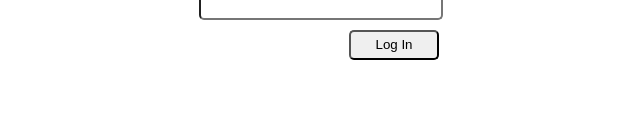
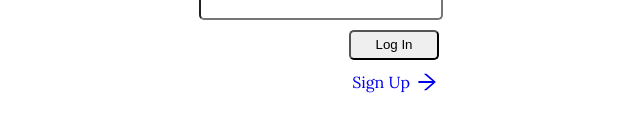
Before and after one commit to Choharim/dog-food, a React (Create React App) app: page /#/ in a window 1280 px wide. Shown: the part 436-568 px from the top of the page, without its empty margins (321-961 px from the left). Built offline with nearby package versions, Linux system fonts and the light colour scheme.

Commit message:
Add logInPage

```diff
--- a/src/containers/logIn/LogIn.js
+++ b/src/containers/logIn/LogIn.js
@@ -1,10 +1,13 @@
 import React, { useState } from "react";
 import styled from "styled-components";
 import { FaDog } from "react-icons/fa";
+import { AiOutlineArrowRight } from "react-icons/ai";
+import { Link } from "react-router-dom";
 
 const LogIn = () => {
   const [currentUser, setCurrentUser] = useState({ id: "", pw: "" });
   const [logInSuccess, setLogInSuccess] = useState(false);
+  const [pwError, setPwError] = useState(false);
   const str_LS_users = localStorage.getItem("users");
   const pars_LS_users = JSON.parse(str_LS_users);
   const { id, pw } = currentUser;
@@ -14,14 +17,22 @@ const LogIn = () => {
   };
   const handleSubmit = (e) => {
     e.preventDefault();
+    if (currentUser.pw.length < 3 || currentUser.pw.length > 10) {
+      setPwError(true);
+    } else {
+      setPwError(false);
+    }
     if (pars_LS_users !== null) {
       pars_LS_users.forEach((user) => {
         if (user.id === currentUser.id && user.pw === currentUser.pw) {
           setLogInSuccess(true);
         }
       });
+    } else {
+      alert("Please Sign Up");
     }
   };
+
   if (logInSuccess) {
     localStorage.setItem("currentUser", JSON.stringify(currentUser));
   }
@@ -35,8 +46,13 @@ const LogIn = () => {
         <IDInput onChange={handleChange("id")} />
         <PWLabel>Password</PWLabel>
         <PWInput onChange={handleChange("pw")} />
+        {pwError && <PWError>more than 3 and less than 10</PWError>}
         <SubmitBtn type="submit">Log In</SubmitBtn>
       </LogInForm>
+      <SignUpBtn to="/signUp">
+        Sign Up
+        <SignUpIcon />
+      </SignUpBtn>
     </LogInContainer>
   );
 };
@@ -86,6 +102,14 @@ const PWInput = styled.input`
   margin-bottom: 10px;
 `;
 
+const PWError = styled.p`
+  width: 100%;
+  margin: 0;
+  margin-bottom: 10px;
+  border-radius: 5px;
+  text-align: center;
+`;
+
 const SubmitBtn = styled.button`
   width: 90px;
   height: 30px;
@@ -94,3 +118,20 @@ const SubmitBtn = styled.button`
   padding: 5px 0;
   align-self: flex-end;
 `;
+
+const SignUpBtn = styled(Link)`
+  width: 40%;
+  margin-top: 10px;
+  display: flex;
+  justify-content: flex-end;
+  align-items: center;
+  text-decoration: none;
+  &:visited {
+    color: black;
+  }
+`;
+
+const SignUpIcon = styled(AiOutlineArrowRight)`
+  font-size: 1.5rem;
+  padding-left: 5px;
+`;
```
Also changed, not shown: 1 other file (tests, documents, lock files or other folders).
